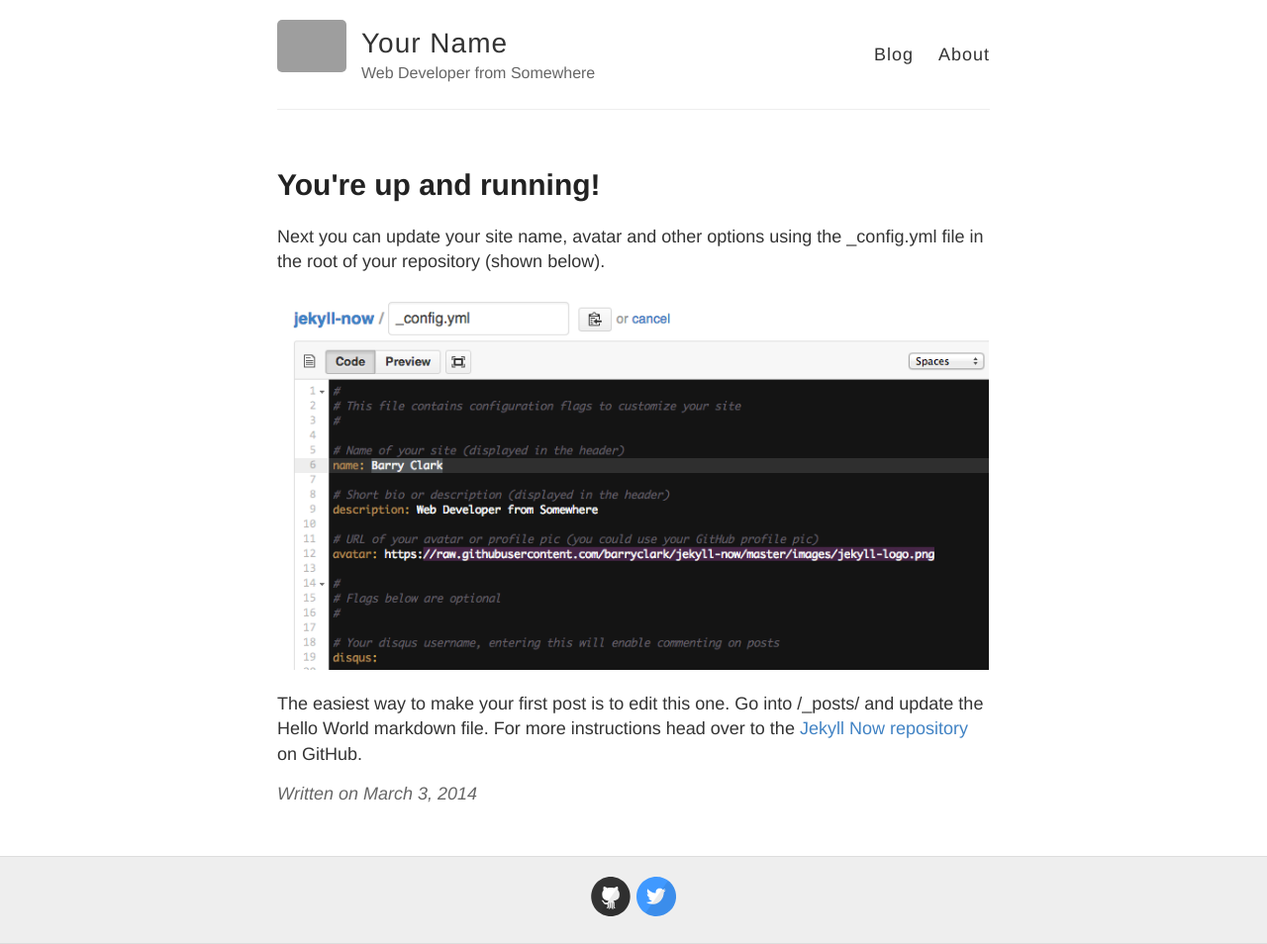
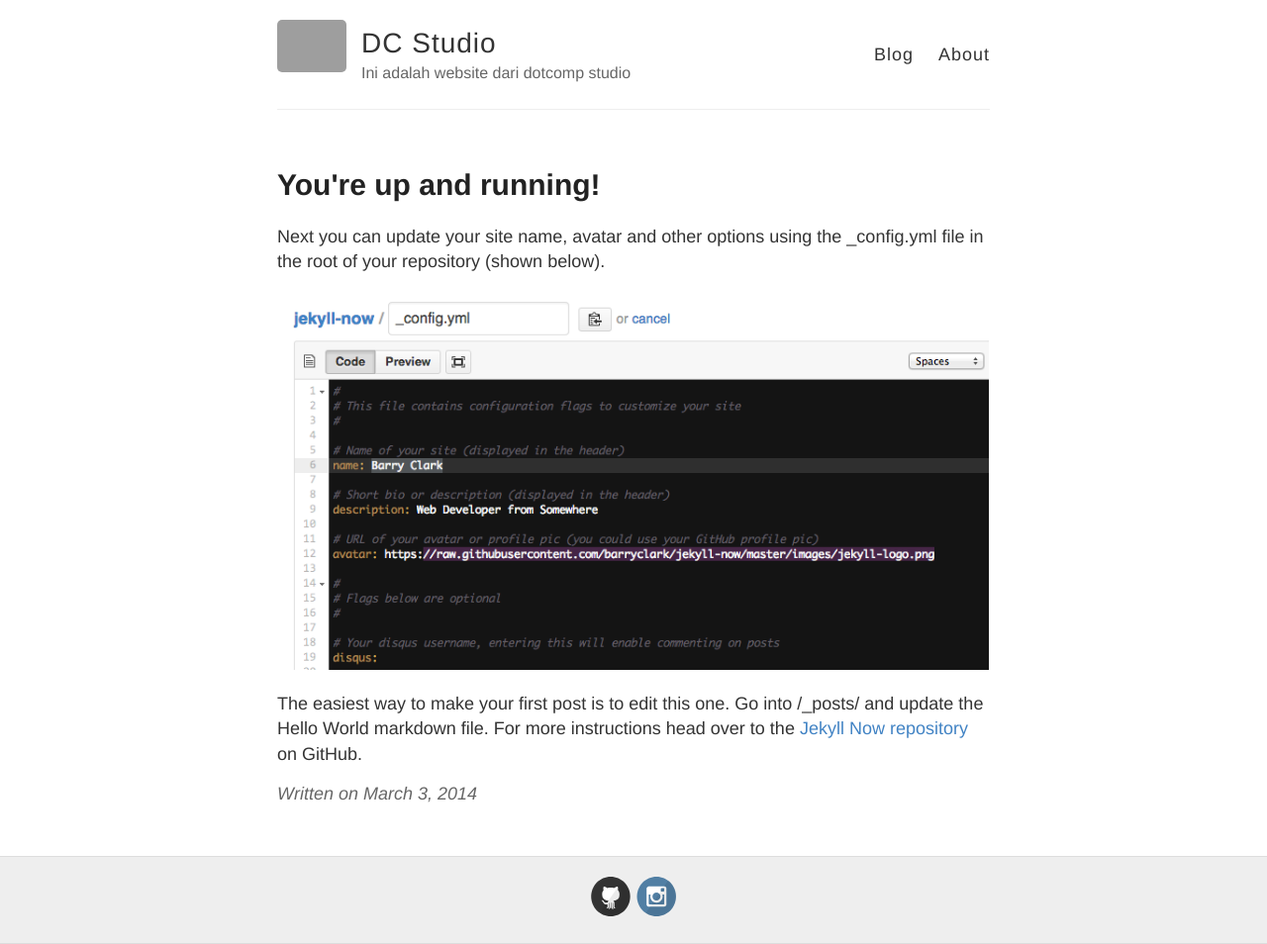
Before and after one commit to dotcompstudio/blog, a Jekyll site: the page built from _posts/2014-3-3-Hello-World.md, in a window 1280 px wide. Shown: the whole page at 99% size. Built offline with Jekyll 4.4.1, drawn with Linux system fonts in a browser that asks for light colours; grey boxes are pictures that could not be loaded.

Commit message:
Update _config.yml

```diff
--- a/_config.yml
+++ b/_config.yml
@@ -3,10 +3,10 @@
 #
 
 # Name of your site (displayed in the header)
-name: Your Name
+name: DC Studio
 
 # Short bio or description (displayed in the header)
-description: Web Developer from Somewhere
+description: Ini adalah website dari dotcomp studio
 
 # URL of your avatar or profile pic (you could use your GitHub profile pic)
 avatar: https://raw.githubusercontent.com/barryclark/jekyll-now/master/images/jekyll-logo.png
@@ -21,12 +21,12 @@ footer-links:
   email:
   facebook:
   flickr:
-  github: barryclark/jekyll-now
-  instagram:
+  github: https://github.com/dotcompstudio
+  instagram: https://www.instagram.com/dotcomp.studio/
   linkedin:
   pinterest:
   rss: # just type anything here for a working RSS icon
-  twitter: jekyllrb
+  twitter:
   stackoverflow: # your stackoverflow profile, e.g. "users/50476/bart-kiers"
   youtube: # channel/<your_long_string> or user/<user-name>
   googleplus: # anything in your profile username that comes after plus.google.com/
```
